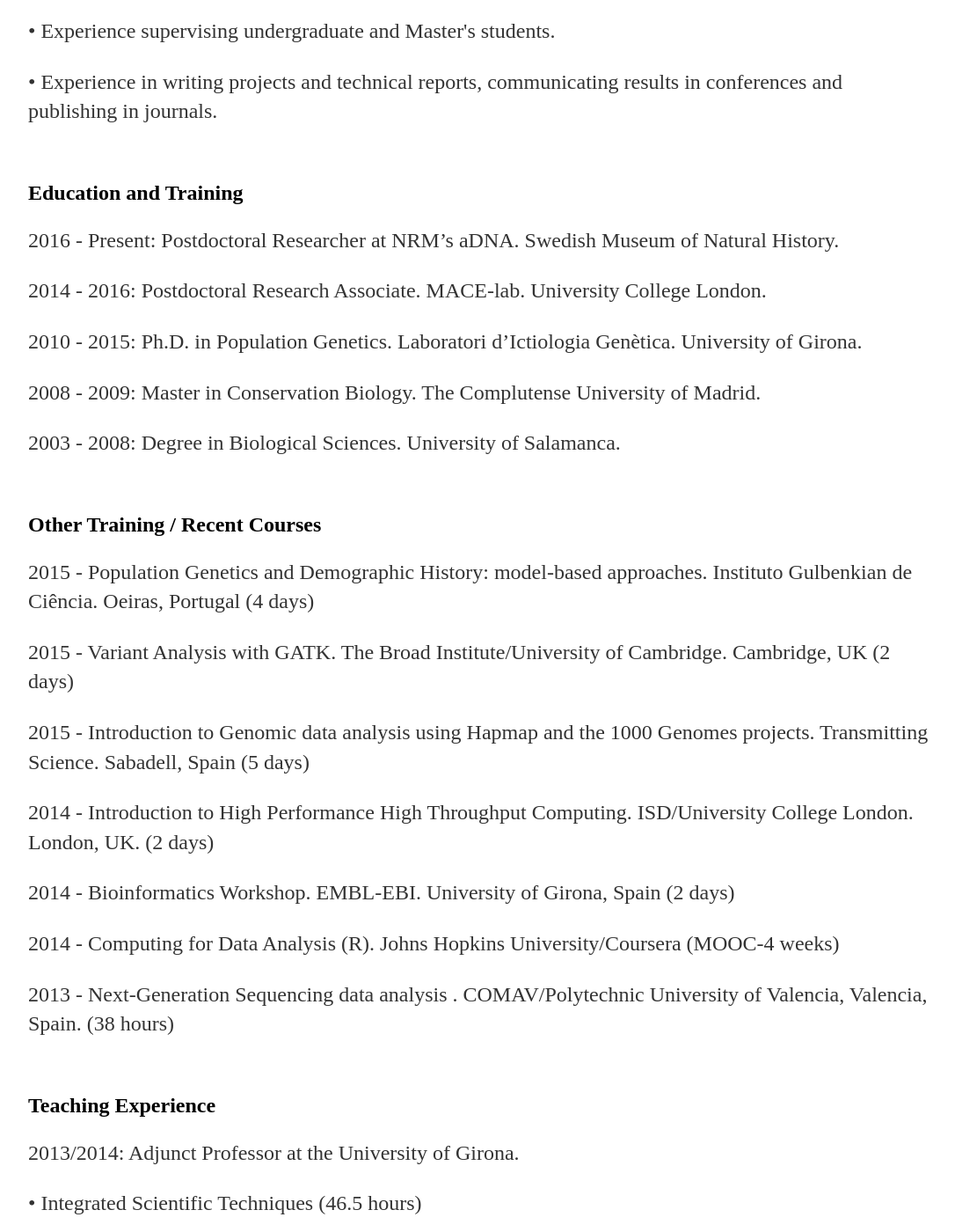
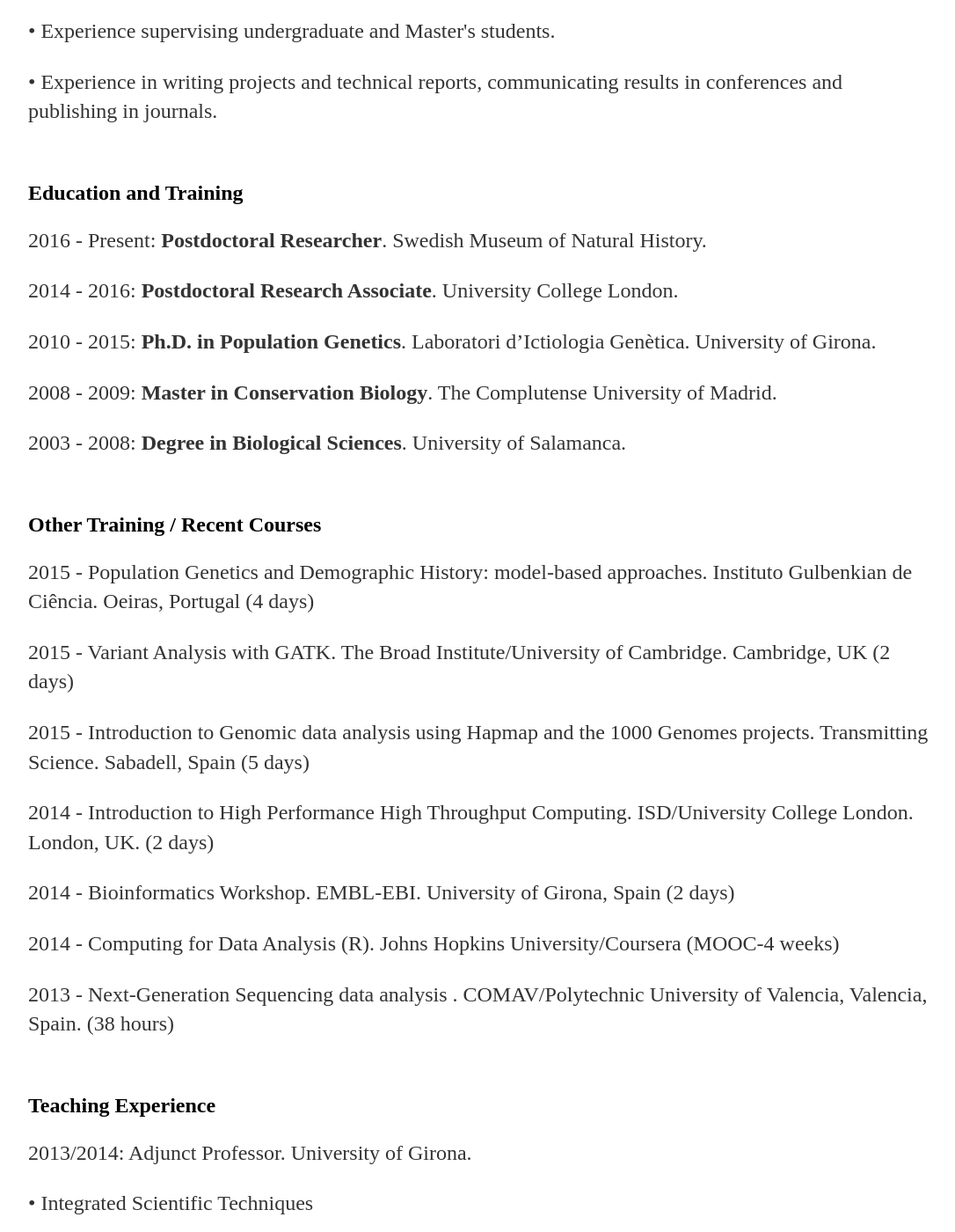
Before and after one commit to DiezMolino/diezmolino.github.io, a Jekyll site: the page cv/index.html, which Jekyll copies as it is, in a window 1280 px wide and 1400 px high, scrolled down 1536 px. Shown: the whole window at 88% size, without its empty margins (96-1182 px from the left). Built offline with Jekyll 4.4.1, drawn with Linux system fonts in a browser that asks for light colours; some of the changed text lies outside the part shown.

Commit message:
Update index.html

```diff
--- a/cv/index.html
+++ b/cv/index.html
@@ -132,15 +132,15 @@
 <a name='Education and Training'></a>
 <h2>Education and Training</h2>
 
-<p>2016 - Present: Postdoctoral Researcher at NRM’s aDNA. Swedish Museum of Natural History.</p>
+<p>2016 - Present: <b>Postdoctoral Researcher</b>. Swedish Museum of Natural History.</p>
 
-<p>2014 - 2016: Postdoctoral Research Associate. MACE-lab. University College London.</p>
+<p>2014 - 2016: <b>Postdoctoral Research Associate</b>. University College London.</p>
 
-<p>2010 - 2015: Ph.D. in Population Genetics. Laboratori d’Ictiologia Genètica. University of Girona.</p>
+<p>2010 - 2015: <b>Ph.D. in Population Genetics</b>. Laboratori d’Ictiologia Genètica. University of Girona.</p>
 
-<p>2008 - 2009: Master in Conservation Biology. The Complutense University of Madrid.</p>
+<p>2008 - 2009: <b>Master in Conservation Biology</b>. The Complutense University of Madrid.</p>
 
-<p>2003 - 2008: Degree in Biological Sciences. University of Salamanca.</p>
+<p>2003 - 2008: <b>Degree in Biological Sciences</b>. University of Salamanca.</p>
 
 <br/>
 
@@ -166,15 +166,21 @@
 <a name='Teaching Experience'></a>
 <h2>Teaching Experience</h2>
 
-<p>2013/2014: Adjunct Professor at the University of Girona.</p>
+<p>2013/2014: Adjunct Professor. University of Girona.</p>
 
-<p> &bull; Integrated Scientific Techniques (46.5 hours)</>
+<p> &bull; Integrated Scientific Techniques</>
 
-<p> &bull; Conservation Genetics (7.5 hours)</p>
+<p> &bull; Conservation Genetics</p>
 
-<p> &bull; Genetics (35 hours)</p>
+<p> &bull; Genetics</p>
 
-<p> &bull; Population Genetics (7.5 hours)</p>
+<p> &bull; Population Genetics</p>
+
+<p>2015/2016: Adjunct Professor. University of Girona.</p>
+
+<p> &bull; Introduction to Bioinformatics </p>
+
+<p> &bull; Applied Bioinformatics </p>
 
 <br/>
 
@@ -205,7 +212,7 @@
 
 <p><small>2016 - <b>DÍEZ-DEL-MOLINO D</b>, ARAGUAS RM, VERA M, VIDAL O, SANZ N, GARCÍA-MARÍN JL. Temporal genetic dynamics among mosquitofish <i>(Gambusia holbrooki)</i> populations in invaded watersheds. <a class='one' href="http://link.springer.com/article/10.1007%2Fs10530-016-1055-z" target="_blank"> Biological Invasions. 18(3), 841-855 doi: 10.1007/s10530-016-1055-z </a></small></p>
 
-<p><small>2015 - ZUZANA HOFMANOVÁ, SUSANNE KREUTZER, GARRETT HELLENTHAL, CHRISTIAN SELL, YOAN DIEKMANN, <B>DAVID DÍEZ DEL MOLINO</B> et al. Early farmers from across Europe directly descended from Neolithic Aegeans. <a class='one' href="http://biorxiv.org/content/early/2015/11/25/032763" target="_blank"> BioRxiv. doi: http://dx.doi.org/10.1101/032763</a> </small> </p>
+<p><small>2015 - ZUZANA HOFMANOVÁ, SUSANNE KREUTZER, GARRETT HELLENTHAL, CHRISTIAN SELL, YOAN DIEKMANN, <B>DAVID DÍEZ DEL MOLINO</B> et al. Early farmers from across Europe directly descended from Neolithic Aegeans. <a class='one' href="http://biorxiv.org/content/early/2015/11/25/032763" target="_blank"> In Press & BioRxiv. doi: http://dx.doi.org/10.1101/032763</a> </small> </p>
 
 <p><small>2015 - <b>DÍEZ-DEL-MOLINO D</b>. Genetic diversity and population structure of the non-native Eastern mosquitofish <i>(Gambusia holbrooki)</i> in Mediterranean streams. PhD. Thesis. University of Girona. <a class='one' href="http://www.tesisenred.net/bitstream/handle/10803/300440/tddm1de1.pdf?sequence=5" target="_blank"> pdf</a></small><p>
 
@@ -258,9 +265,9 @@
 
 <p>Society for Molecular Biology and Evolution <a class='one' href="https://www.smbe.org/smbe/">(SMBE)</a></p>
 
-<p>2011-2015: Ph.D. students’ representative at the University of Girona.</p>
+<p>2011-2015: PhD’s representative at the University of Girona.</p>
 
-<p>Reviewer for JCR journals: <a class='one' href="http://www.plosone.org/">PLoS ONE</a></p>
+<p>Reviewer for JCR journals: <a class='one' href="http://www.plosone.org/">PLoS ONE</a>, <a class='one' href="http://link.springer.com/journal/10750">Hydrobiologia</a></p>
 
 <br/>
 
```
Also changed, not shown: other parts of cv/index.html (+1 -0 lines).
